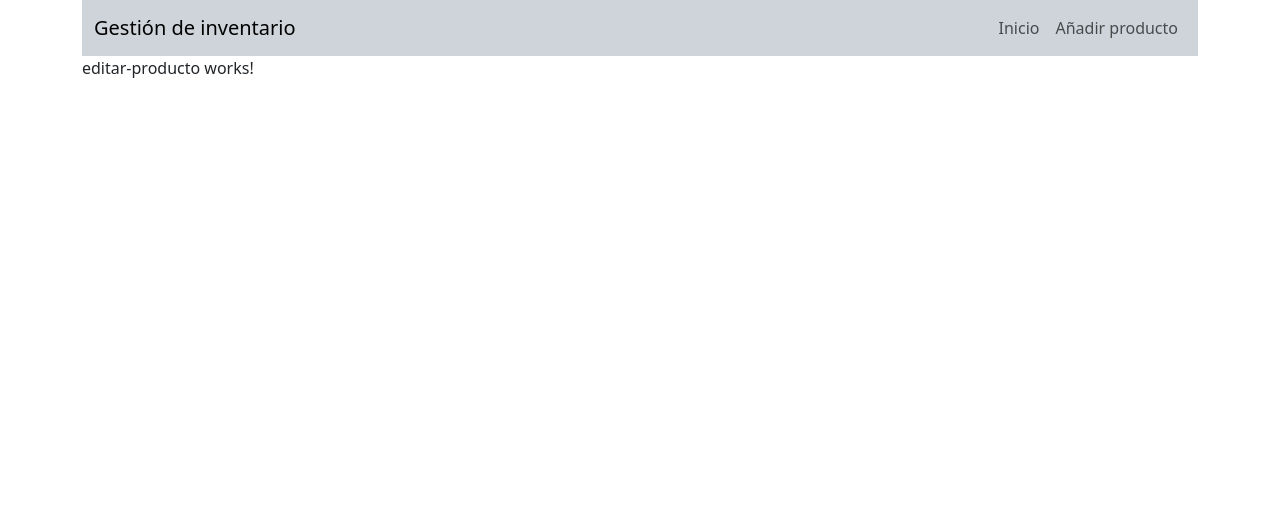
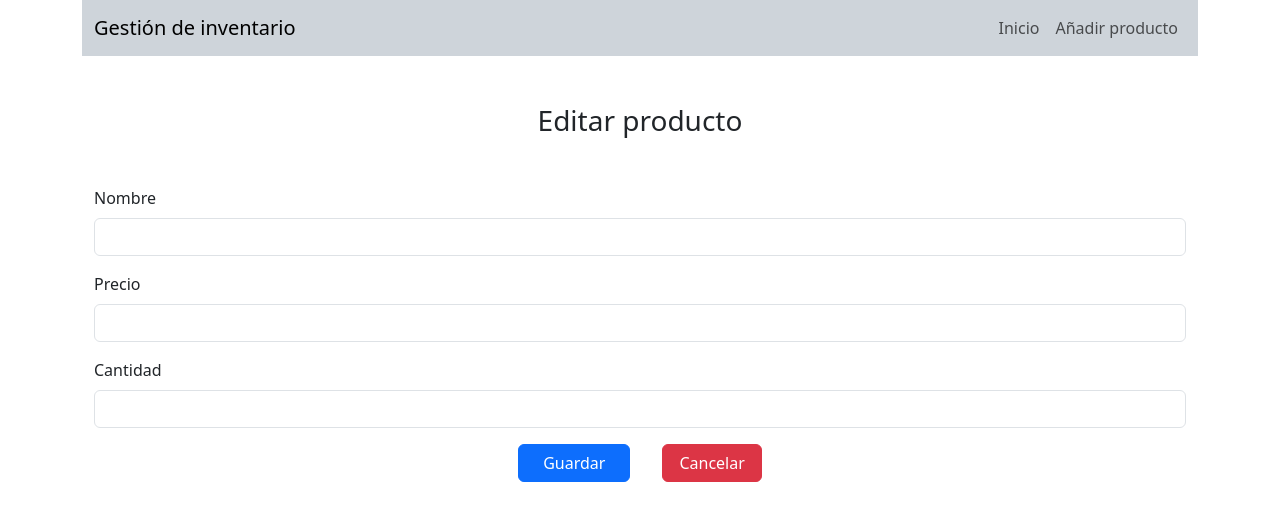
Before and after one commit to srdgz/inventario-angular, an Angular app: page /editar/1 in a window 1280 px wide. Shown: the top 520 px of the page. Built offline with nearby package versions, Linux system fonts and the light colour scheme; no server answers.

Commit message:
feat: add function to edit a product

```diff
--- a/src/app/agregar-producto/agregar-producto.component.html
+++ b/src/app/agregar-producto/agregar-producto.component.html
@@ -1,5 +1,5 @@
 <div class="container">
-  <div class="container text-center m-5">
+  <div class="container text-center my-5">
     <h3>Añadir nuevo producto</h3>
   </div>
   <form (ngSubmit)="onSubmit()">
--- a/src/app/editar-producto/editar-producto.component.html
+++ b/src/app/editar-producto/editar-producto.component.html
@@ -1 +1,47 @@
-<p>editar-producto works!</p>
+<div class="container">
+  <div class="container text-center my-5">
+    <h3>Editar producto</h3>
+  </div>
+  <form (ngSubmit)="onSubmit()">
+    <div class="mb-3">
+      <label for="nombreProducto" class="form-label">Nombre</label>
+      <input
+        type="text"
+        class="form-control"
+        id="nombreProducto"
+        name="nombreProducto"
+        required="true"
+        [(ngModel)]="producto.nombreProducto"
+      />
+    </div>
+    <div class="mb-3">
+      <label for="precioProducto" class="form-label">Precio</label>
+      <input
+        type="number"
+        step="any"
+        class="form-control"
+        id="precioProducto"
+        name="precioProducto"
+        required="true"
+        [(ngModel)]="producto.precioProducto"
+      />
+    </div>
+    <div class="mb-3">
+      <label for="cantidadProducto" class="form-label">Cantidad</label>
+      <input
+        type="number"
+        class="form-control"
+        id="cantidadProducto"
+        name="cantidadProducto"
+        required="true"
+        [(ngModel)]="producto.cantidadProducto"
+      />
+    </div>
+    <div class="text-center">
+      <button type="submit" class="btn btn-primary btn-md me-3 px-4">
+        Guardar
+      </button>
+      <a href="/" class="btn btn-danger btn-md ms-3 px-3">Cancelar</a>
+    </div>
+  </form>
+</div>
--- a/src/app/editar-producto/editar-producto.component.ts
+++ b/src/app/editar-producto/editar-producto.component.ts
@@ -1,9 +1,45 @@
 import { Component } from '@angular/core';
+import { Producto } from '../producto';
+import { ProductoService } from '../producto.service';
+import { ActivatedRoute, Router } from '@angular/router';
+import { FormsModule } from '@angular/forms';
 
 @Component({
   selector: 'app-editar-producto',
   standalone: true,
-  imports: [],
+  imports: [FormsModule],
   templateUrl: './editar-producto.component.html',
 })
-export class EditarProductoComponent {}
+export class EditarProductoComponent {
+  producto: Producto = new Producto();
+  id: number;
+
+  constructor(
+    private productoServicio: ProductoService,
+    private ruta: ActivatedRoute,
+    private enrutador: Router
+  ) {}
+
+  ngOnInit() {
+    this.id = this.ruta.snapshot.params['id'];
+    this.productoServicio.obtenerProductoPorId(this.id).subscribe({
+      next: (datos) => (this.producto = datos),
+      error: (error: any) => console.error(error),
+    });
+  }
+
+  onSubmit() {
+    this.guardarProducto();
+  }
+
+  guardarProducto() {
+    this.productoServicio.actualizarProducto(this.id, this.producto).subscribe({
+      next: (datos) => this.irProductoLista(),
+      error: (error: any) => console.error(error),
+    });
+  }
+
+  irProductoLista() {
+    this.enrutador.navigate(['/productos']);
+  }
+}
--- a/src/app/producto-lista/producto-lista.component.html
+++ b/src/app/producto-lista/producto-lista.component.html
@@ -1,5 +1,5 @@
 <div class="container">
-  <div class="container text-center m-5">
+  <div class="container text-center my-5">
     <h3>Gestión de inventario</h3>
   </div>
   <table class="table table-striped table-hover align-middle">
--- a/src/app/producto.service.ts
+++ b/src/app/producto.service.ts
@@ -18,4 +18,15 @@ export class ProductoService {
   agregarProducto(producto: Producto): Observable<Object> {
     return this.clienteHttp.post(this.urlBase, producto);
   }
+
+  obtenerProductoPorId(idProducto: number) {
+    return this.clienteHttp.get<Producto>(`${this.urlBase}/${idProducto}`);
+  }
+
+  actualizarProducto(
+    idProducto: number,
+    producto: Producto
+  ): Observable<Object> {
+    return this.clienteHttp.put(`${this.urlBase}/${idProducto}`, producto);
+  }
 }
```
